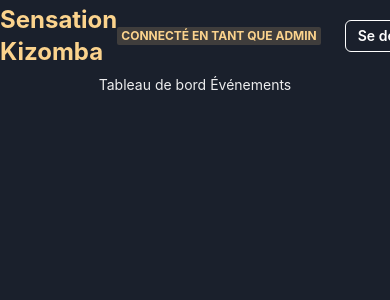
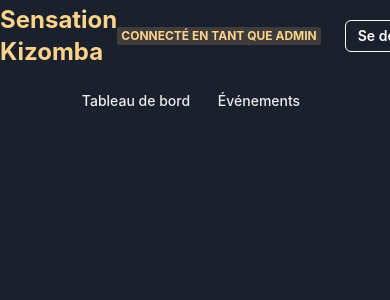
Before and after one commit to mpardal/sensation-kizomba-admin, a React (Vite) app: page / in a window 390 px wide. Shown: the top 300 px of the page. Built offline with nearby package versions, Linux system fonts and the light colour scheme; a web font is replaced by a local one.

Commit message:
edit position navmobile & name function in header

```diff
--- a/src/components/header.tsx
+++ b/src/components/header.tsx
@@ -1,6 +1,6 @@
 import { Badge, Box, Button, Flex, Heading, HStack } from '@chakra-ui/react'
 
-function Nav() {
+function Header() {
   return (
     <Box as="header" w="full" h="4.5rem" pos="sticky" top={0} bg="chakra-body-bg" zIndex={10}>
       <HStack spacing={6} maxW="8xl" mx="auto" w="full" h="full">
@@ -20,4 +20,4 @@ function Nav() {
   )
 }
 
-export default Nav
+export default Header
--- a/src/components/main.tsx
+++ b/src/components/main.tsx
@@ -8,9 +8,9 @@ function Main() {
   return (
     <div>
       <Header />
+      <NavMobile />
       <Box as="section" display="flex">
         <Aside />
-        <NavMobile />
         <Box as="main" flexGrow={1} overflowX="auto">
           <Outlet />
         </Box>
--- a/src/components/nav-mobile.tsx
+++ b/src/components/nav-mobile.tsx
@@ -8,9 +8,11 @@ function navMobile() {
       display={[null, null, null, 'none']}
       direction="row"
       as="nav"
-      w="full"
+      p={6}
+      pt={4}
+      pr={8}
+      textAlign="center"
       aria-label="Navigation mobile"
-      textAlign="center"
     >
       <NavItem path="/dashboard"> Tableau de bord</NavItem>
       <NavItem path="/events"> Événements</NavItem>
@@ -27,7 +29,10 @@ function NavItem({ path, children }: PropsWithChildren<{ path: string }>) {
       as={Link}
       to={path}
       borderRadius="md"
-      fontWeight={active ? 'orange.200' : 'transparent'}
+      py={1}
+      px={3}
+      fontWeight={active ? 600 : 500}
+      bg={active ? 'orange.200' : 'transparent'}
       color={active ? 'gray.700' : undefined}
       transition="background-color 0.15s ease-in-out"
       fontSize="sm"
```
